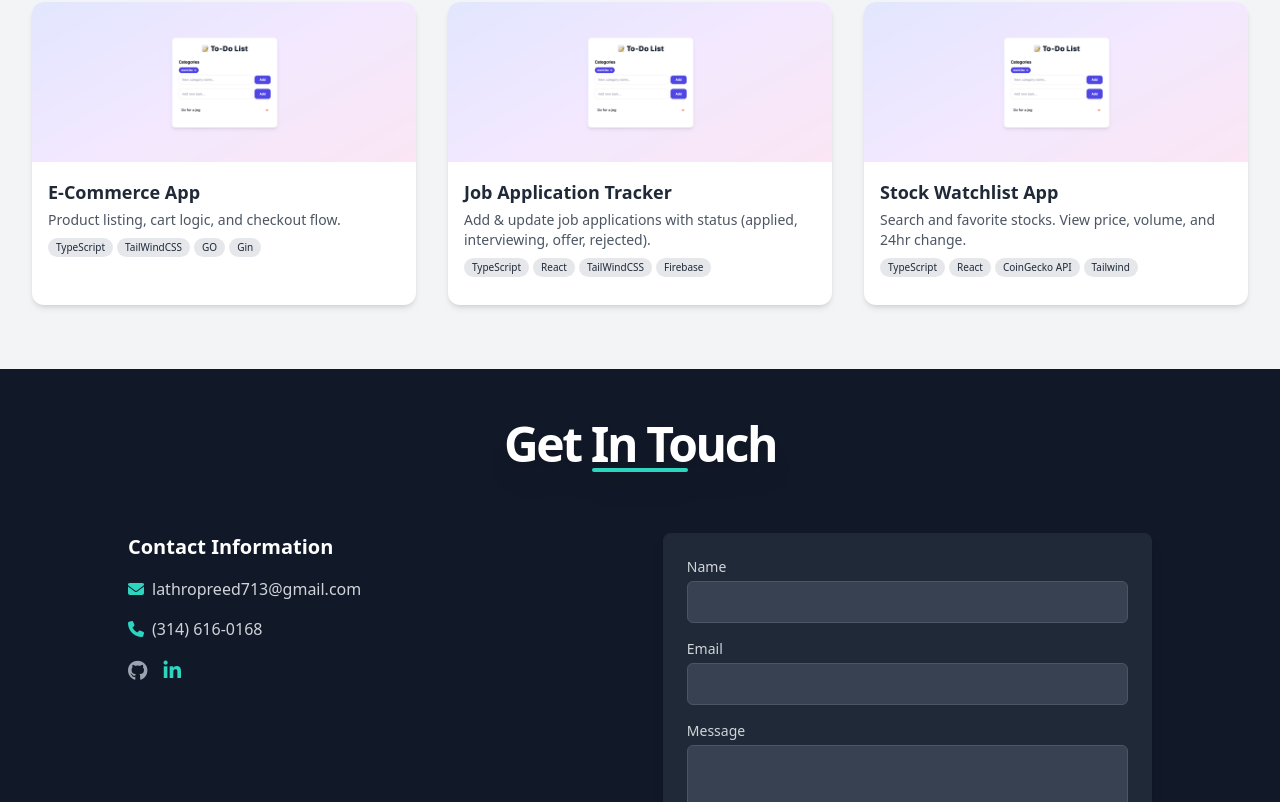
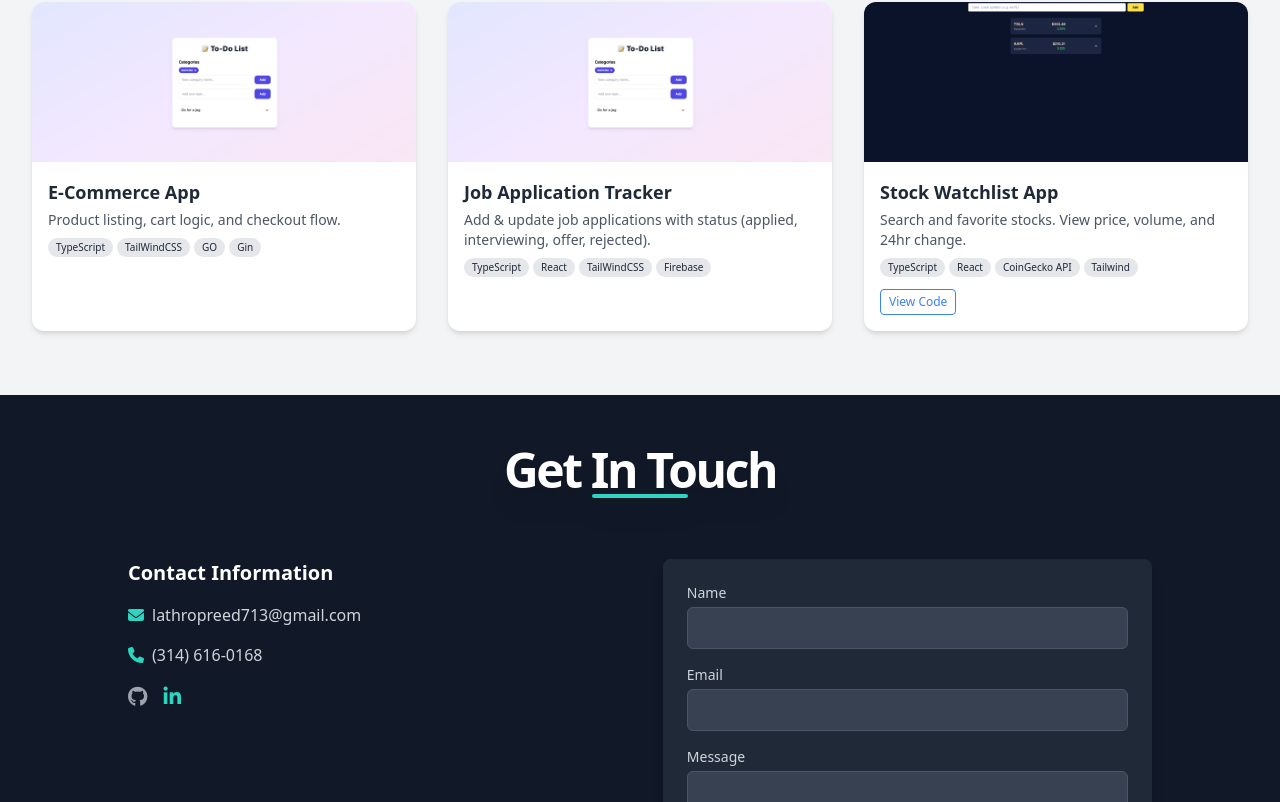
Before and after one commit to reedthedev13/Project-Portfolio, a React (Create React App) app: page / in a window 1280 px wide. Shown: the part 1438-2240 px from the top of the page. Built offline with nearby package versions, Linux system fonts and the light colour scheme.

Commit message:
added stockwatch img

```diff
--- a/src/components/Projects.js
+++ b/src/components/Projects.js
@@ -6,6 +6,7 @@ import FitnessTrack from "../assets/FitnessTrackSS.png";
 import WeatherApp from "../assets/WeatherAppSS.png";
 import NoteTaking from "../assets/NoteTakingSS.png";
 import ToDoList from "../assets/TDLSS.png";
+import StockWatch from "../assets/StockWatch.png";
 
 const Projects = () => {
   const projects = [
@@ -93,8 +94,8 @@ const Projects = () => {
       description:
         "Search and favorite stocks. View price, volume, and 24hr change.",
       technologies: ["TypeScript", "React", "CoinGecko API", "Tailwind"],
-      image: ToDoList,
-      githubLink: "",
+      image: StockWatch,
+      githubLink: "https://github.com/reedthedev13/Stock-Watchlist-",
       liveDemo: "",
     },
   ];
```
Also changed, not shown: src/assets/StockWatch.png (added).
